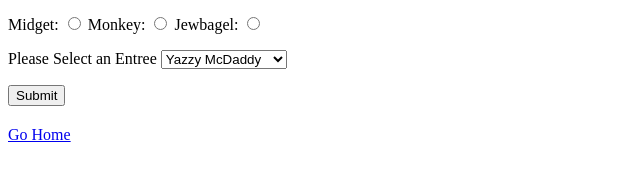
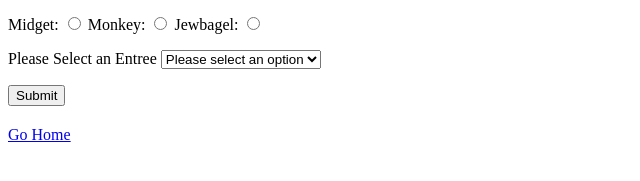
Before and after one commit to JZ8089/WEBDEVELOPMENT, a plain HTML site: page forms.html in a window 1280 px wide. Shown: the part 553-734 px from the top of the page, 0-640 px from the left. Drawn offline with Linux system fonts and the light colour scheme.

Commit message:
drop box

```diff
--- a/forms.html
+++ b/forms.html
@@ -62,6 +62,7 @@
         <P>
             <label for="">Please Select an Entree</label>
             <select name="monktards" id="monktards">
+                <option value="option">Please select an option</option>
                 <option value="yazzy">Yazzy McDaddy</option>
                 <option value="moosy">Moosy McPoosy</option>
                 <option value="shmee">Shmee Mcmidget</option>
```
